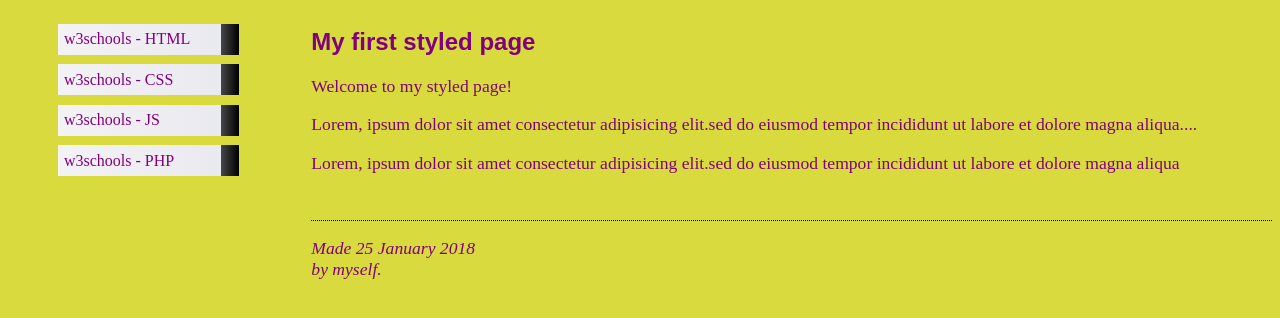
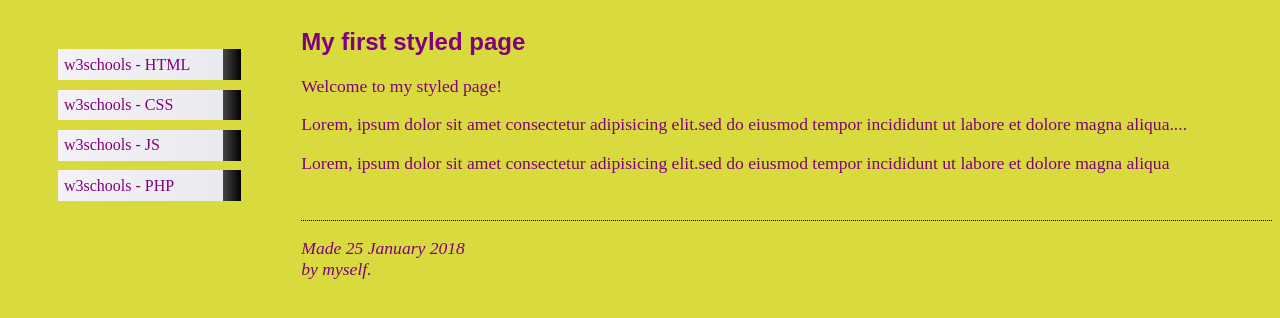
Before and after one commit to Mehul773/CSS-Assignment-1, a plain HTML site: page index.html in a window 1280 px wide. Drawn offline with Linux system fonts and the light colour scheme.

Commit message:
Add Comments

```diff
--- a/style.css
+++ b/style.css
@@ -3,9 +3,12 @@ body {
   background-color: #d8da3d;
   color: #80007e;
 }
+
+/* Add width 20% to sidebar and  80% to main so they can get proper width  */
 aside {
   width: 20%;
-  margin-right: 5%;
+  margin-right: 4%;
+  margin-top: 2%;
 }
 
 main {
@@ -16,6 +19,7 @@ ul {
   list-style-type: none;
 }
 
+/* For right black box in sidebar  */
 ul li {
   display: block;
   margin: 0.6em;
@@ -35,6 +39,7 @@ main section p {
   font-size: 1.1em;
 }
 
+/* For dotted line above copyright */
 .dotted-line {
   border-top: 1px dotted #000;
   width: 100%;
@@ -46,6 +51,7 @@ main section p {
   justify-content: space-between;
 }
 
+/* For Smaller device  */
 @media screen and (max-width: 1266px) {
   aside {
     width: 250px;
```
Also changed, not shown: index.html (+3 -0 lines).
